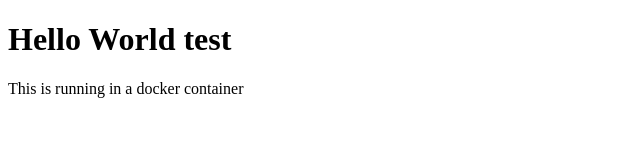
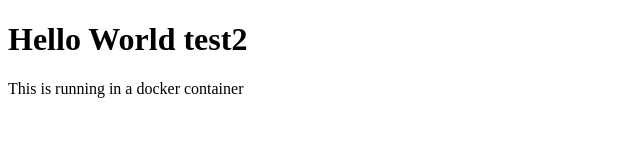
Before and after one commit to febriyandi-source/gandes-repo, a plain HTML site: page index.html in a window 1280 px wide. Shown: the full height of the page, 0-640 px from the left. Drawn offline with Linux system fonts and the light colour scheme.

Commit message:
Update index.html

```diff
--- a/index.html
+++ b/index.html
@@ -5,7 +5,7 @@
     <title>Simple App</title>
   </head>
   <body>
-    <h1>Hello World test</h1>
+    <h1>Hello World test2</h1>
     <p>This is running in a docker container</p>
   </body>
 </html>
```
